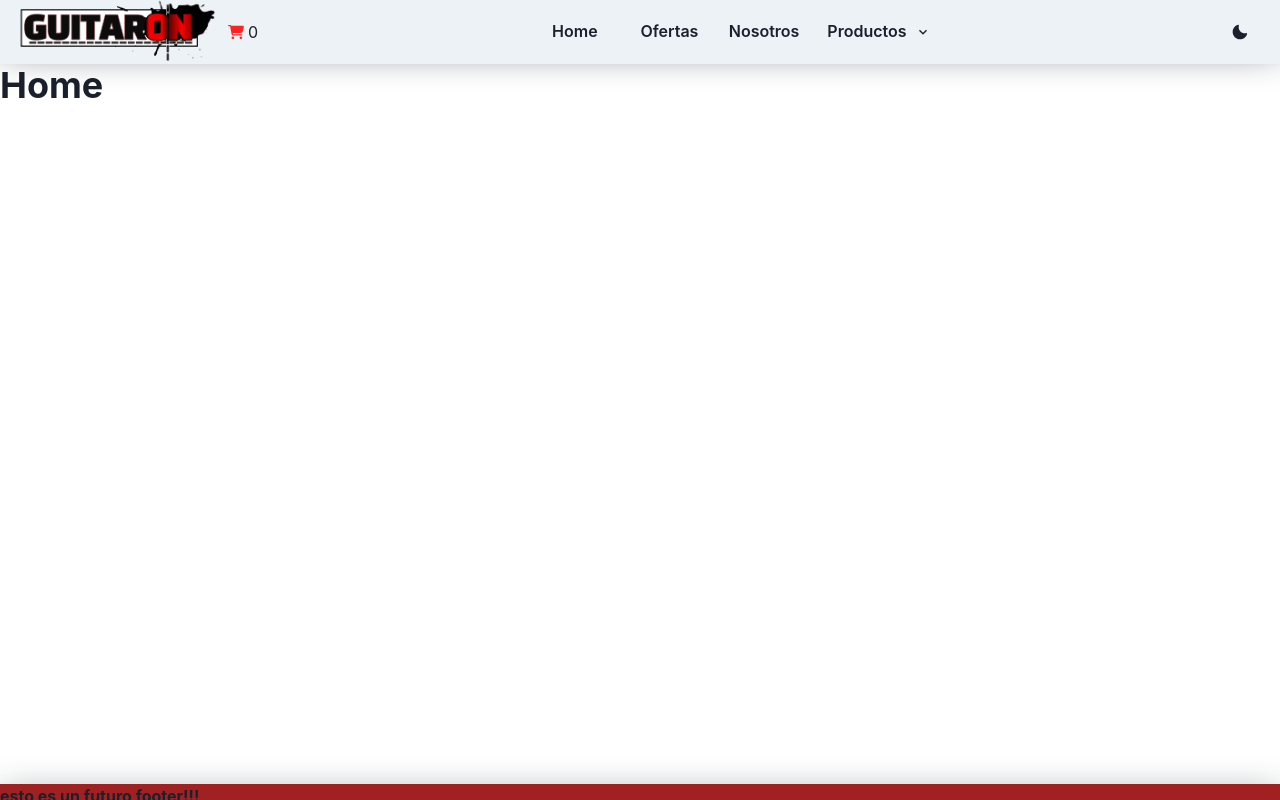
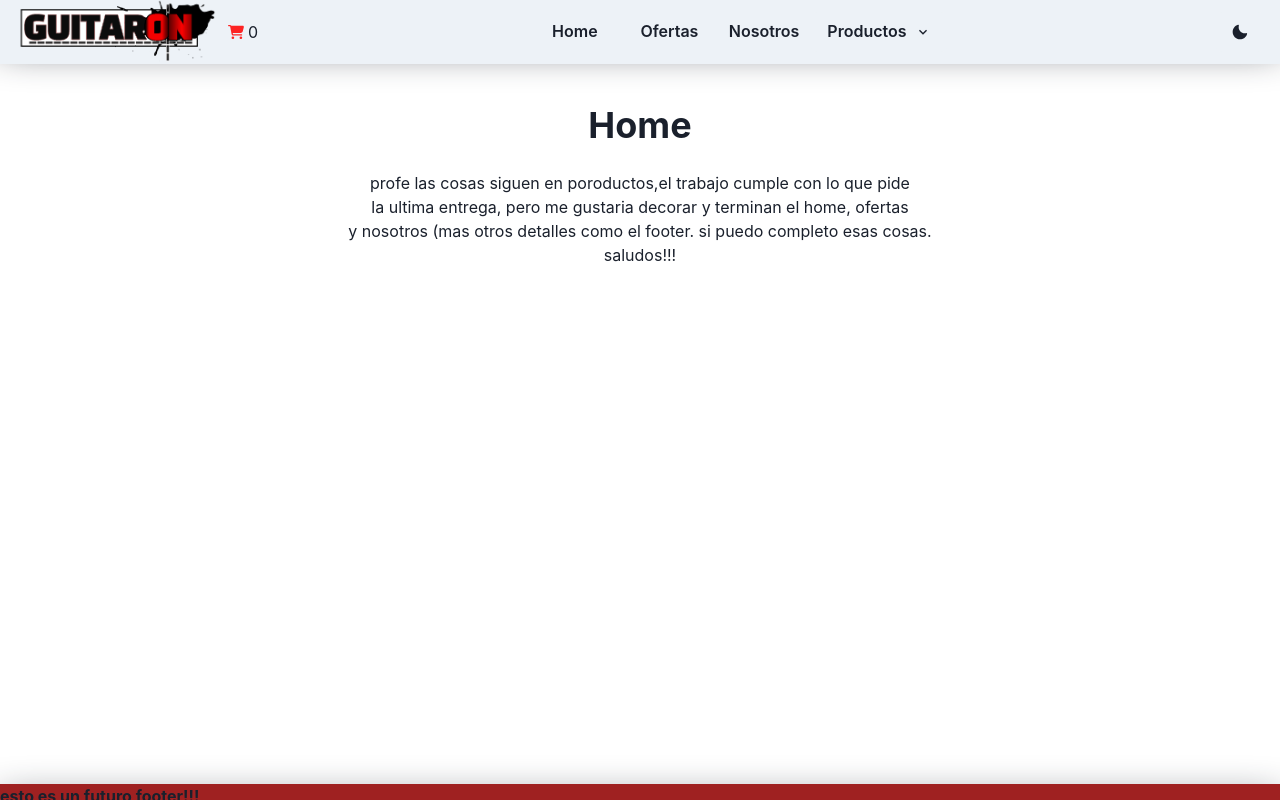
Before and after one commit to N3u7r0/guitarOn, a React (Vite) app: page / in a window 1280 px wide. Built offline with nearby package versions, Linux system fonts and the light colour scheme.

Commit message:
EntregaFinal Brian Sabatini, coder 60030

```diff
--- a/src/pages/Home.jsx
+++ b/src/pages/Home.jsx
@@ -1,9 +1,22 @@
-import { Heading } from "@chakra-ui/react";
+import { Box, Heading, Text } from "@chakra-ui/react";
 
 export const Home = () => {
   return (
-    <Heading itemType={"h2"} size={"xl"} _hover={{ color: "red.500" }}>
-      Home
-    </Heading>
+    <Box textAlign={"center"} py={10}>
+      <Heading itemType={"h2"} size={"xl"} _hover={{ color: "red.500" }}>
+        Home
+      </Heading>
+      <br />
+      <Text>
+        profe las cosas siguen en poroductos,el trabajo cumple con lo que pide{" "}
+        <br />
+        la ultima entrega, pero me gustaria decorar y terminan el home, ofertas
+        <br />
+        y nosotros (mas otros detalles como el footer. si puedo completo esas
+        cosas.
+        <br />
+        saludos!!!
+      </Text>
+    </Box>
   );
 };
```
